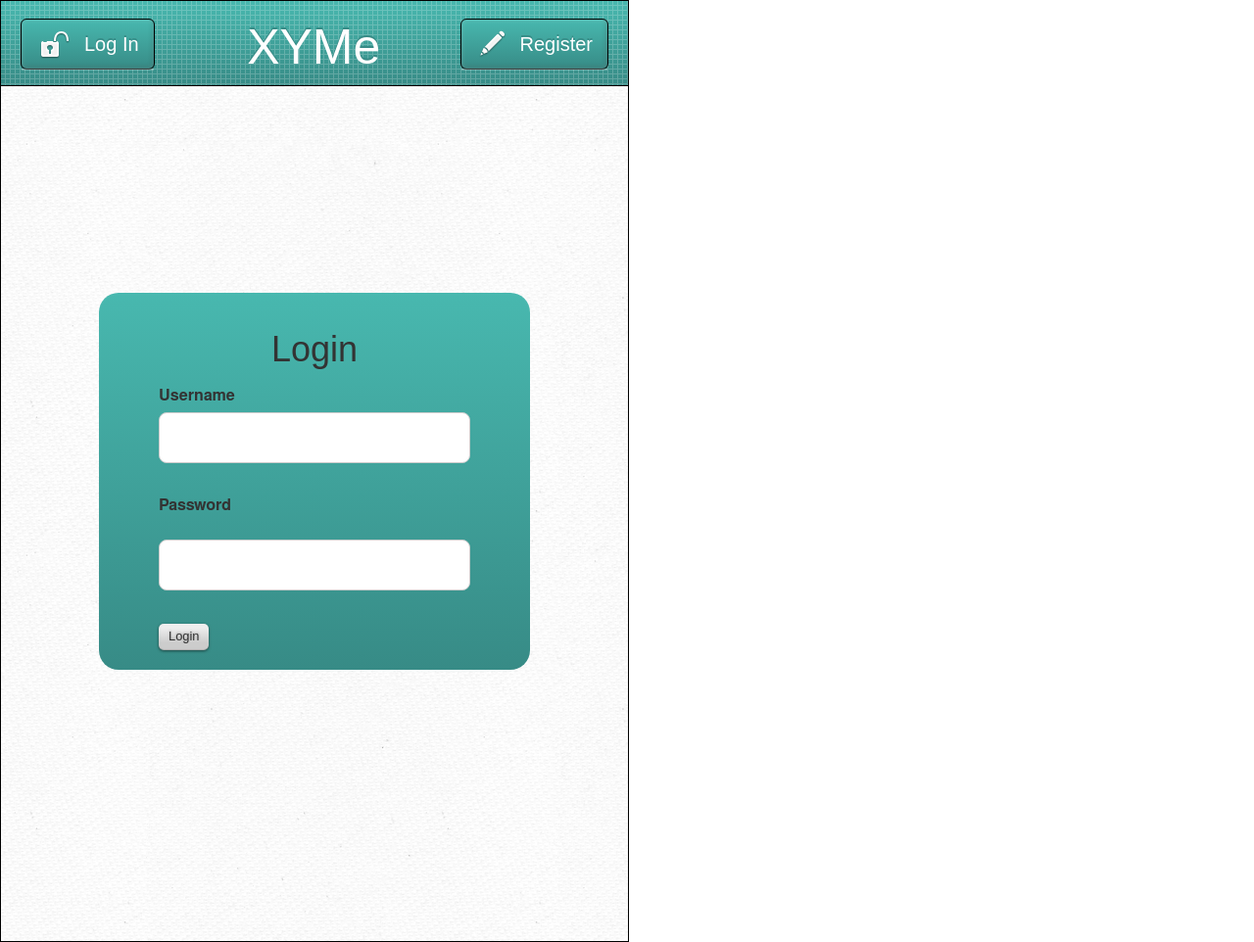
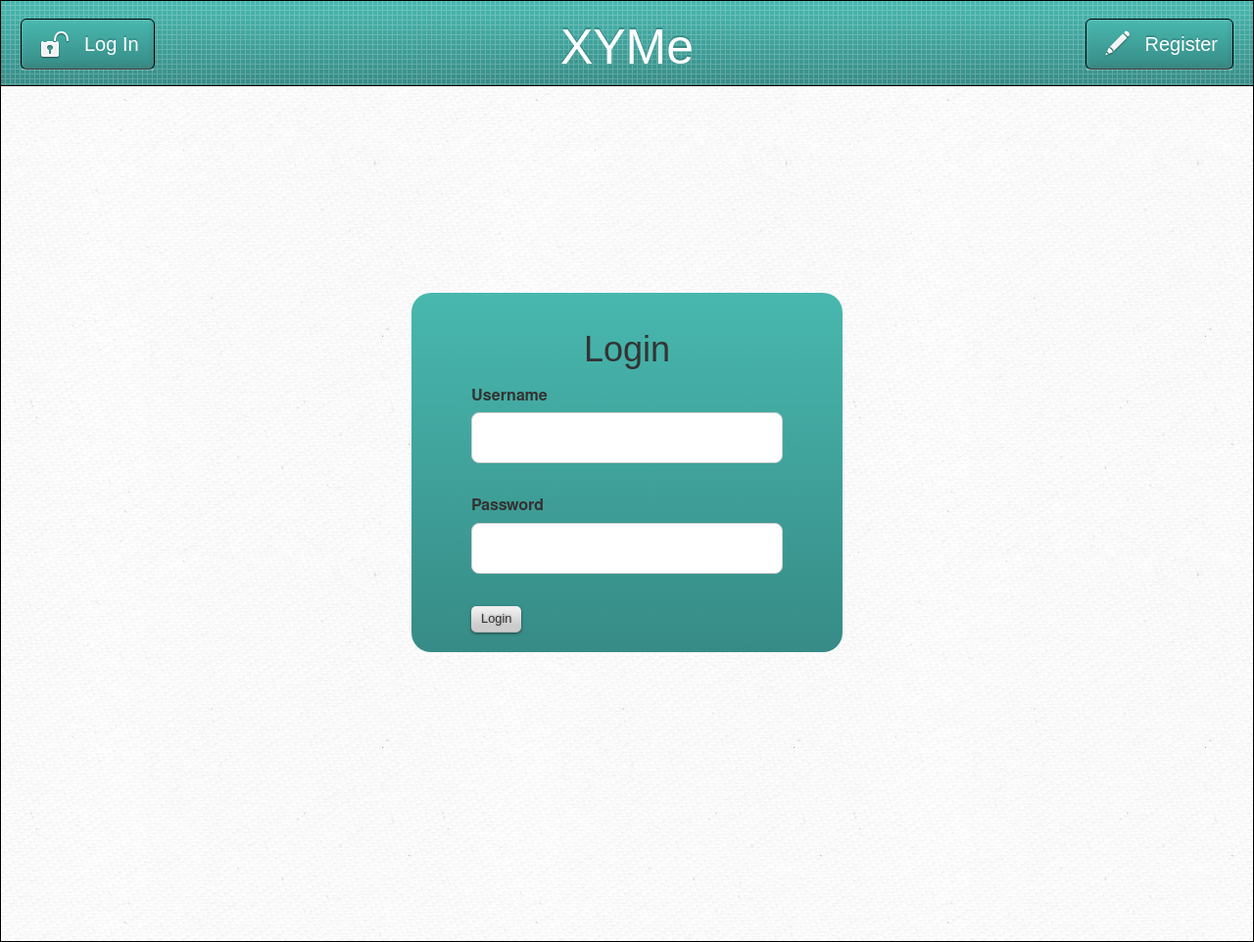
Before and after one commit to epd/XYMe, a PHP site: page / in a window 1280 px wide. Shown: the whole page at 98% size. Run offline with PHP 8.4, Linux system fonts and the light colour scheme; some web fonts are replaced.

Commit message:
Fluid layout updates

```diff
--- a/css/styles.css
+++ b/css/styles.css
@@ -10,7 +10,6 @@ html, body {
 }
 #main-wrapper {
   display: block;
-  width: 520px;
   height: 100%;
   margin: 0 auto;
   line-height: 100%;
--- a/css/test.css
+++ b/css/test.css
@@ -6,18 +6,15 @@ html,body,body div,span,object,iframe,h1,h2,h3,h4,h5,h6,p,blockquote,pre,abbr,ad
 
 html, body {
   height: 920px;
-  width: 640px;
 }
 #main-container {
   height: 960px;
-  width: 640px;
   background-image: url(../img/clean_textile.png);
   background-repeat: repeat;
   border: 1px solid #000;
 }
 header {
   height: 86px;
-  width: 640px;
   background: rgb(72,184,175); /* Old browsers */
   background: -moz-linear-gradient(top, rgb(72,184,175) 0%, rgb(55,139,134) 100%); /* FF3.6+ */
   background: -webkit-gradient(linear, left top, left bottom, color-stop(0%,rgb(72,184,175)), color-stop(100%,rgb(55,139,134))); /* Chrome,Safari4+ */
@@ -30,7 +27,6 @@ header {
 }
 #header-container {
   height: 50px;
-  width: 600px;
   background-image: url(../img/grid.png);
   padding: 18px 20px;
 }
--- a/index.php
+++ b/index.php
@@ -19,6 +19,7 @@ else {
 <!doctype html>
 <html>
   <head>
+    <meta charset="utf-8">
     <link rel="stylesheet" href="css/test.css"/>
   </head>
   <body>
```
